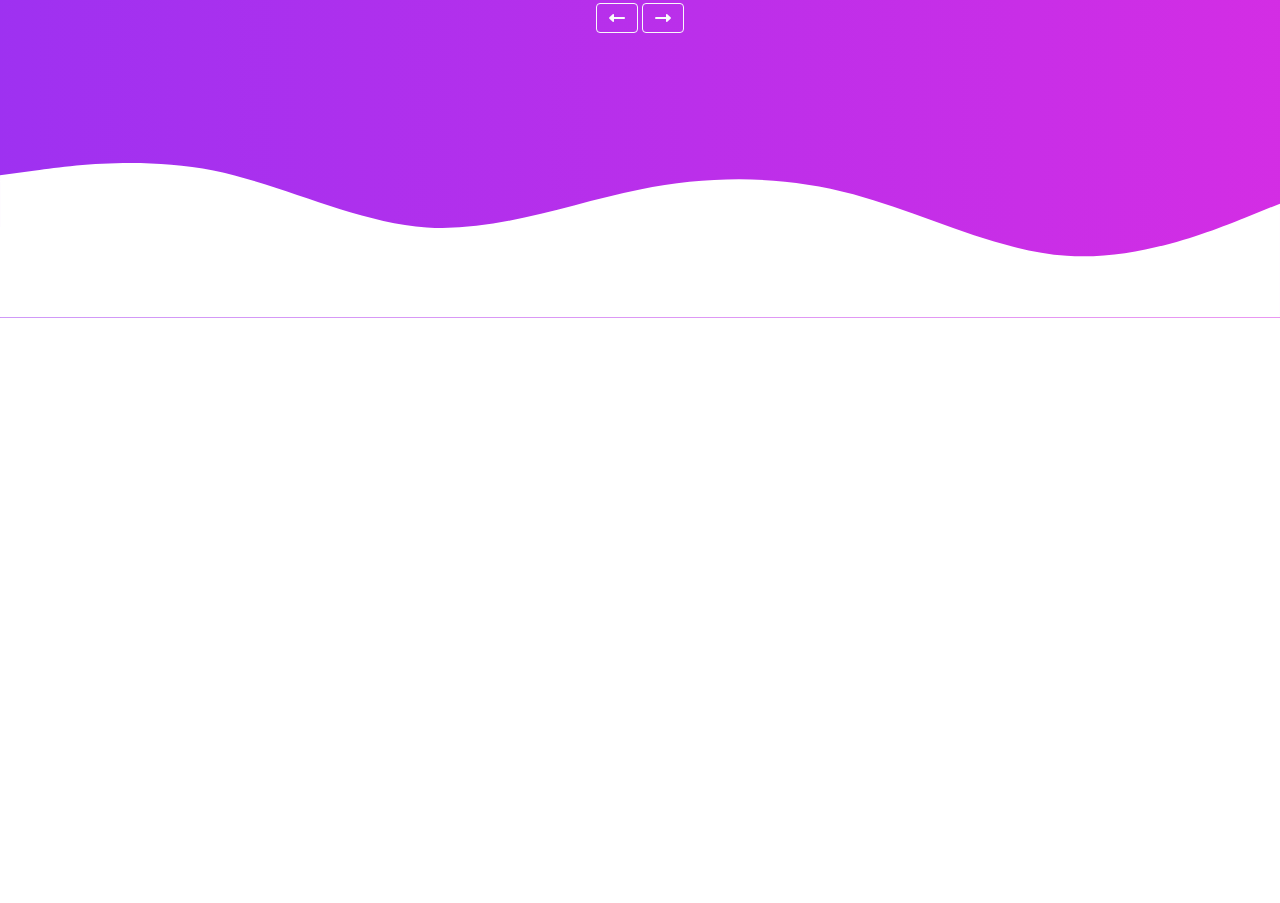
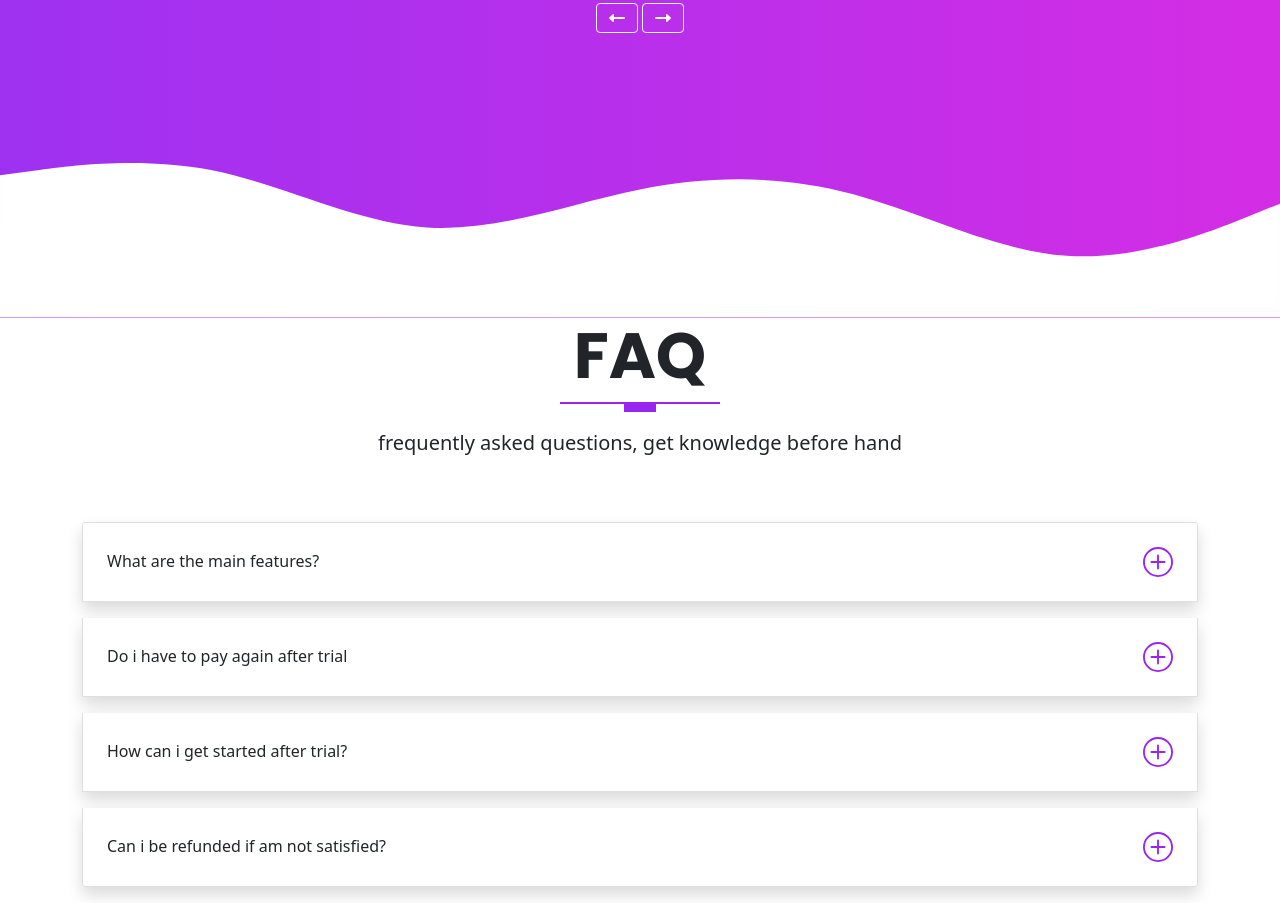
Before and after one commit to brandonOrellana/pagina-bootstrap, a website: page index.html in a window 1280 px wide. Shown: the part 4021-4924 px from the top of the page. Before the commit the page ends 4339 px from the top, so only its background shows below. Drawn offline with Linux system fonts and the light colour scheme.

Commit message:
feat:sections question

```diff
--- a/index.html
+++ b/index.html
@@ -361,6 +361,82 @@
        <svg xmlns="http://www.w3.org/2000/svg" viewBox="0 0 1440 320"><path fill="#fff" fill-opacity="1" d="M0,160L40,154.7C80,149,160,139,240,154.7C320,171,400,213,480,218.7C560,224,640,192,720,176C800,160,880,160,960,181.3C1040,203,1120,245,1200,250.7C1280,256,1360,224,1400,208L1440,192L1440,320L1400,320C1360,320,1280,320,1200,320C1120,320,1040,320,960,320C880,320,800,320,720,320C640,320,560,320,480,320C400,320,320,320,240,320C160,320,80,320,40,320L0,320Z"></path></svg>
       </section>
 
+      <!--  -->
+      <!-- START SECTION 6 - THE FAQ -->
+      <!-- -->
+      <section id="faq" class="faq">
+        <div class="container">
+          <div class="row text-center">
+            <h1 class="display-3 fw-bold text-uppercase">faq</h1>
+            <div class="heading-line"></div>
+            <p class="lead">frequently asked questions, get knowledge before hand</p>
+          </div>
+          <!-- ACCORDION CONTENT -->
+          <div class="row mt-5">
+            <div class="col-md-12">
+              <div class="accordion" id="accordionExample">
+                <!-- ACCORDION ITEM 1 -->
+                <div class="accordion-item shadow mb-3">
+                  <h2 class="accordion-header" id="headingOne">
+                    <button class="accordion-button collapsed" type="button" data-bs-toggle="collapse" data-bs-target="#collapseOne" aria-expanded="true" aria-controls="collapseOne">
+                      What are the main features?
+                    </button>
+                  </h2>
+                  <div id="collapseOne" class="accordion-collapse collapse" aria-labelledby="headingOne" data-bs-parent="#accordionExample">
+                    <div class="accordion-body">
+                      <strong>This is the first item's accordion body.</strong> It is shown by default, until the collapse plugin adds the appropriate classes that we use to style each element. These classes control the overall appearance, as well as the showing and hiding via CSS transitions. You can modify any of this with custom CSS or overriding our default variables. It's also worth noting that just about any HTML can go within the <code>.accordion-body</code>, though the transition does limit overflow.
+                    </div>
+                  </div>
+                </div>
+                <!-- ACCORDION ITEM 2 -->
+                <div class="accordion-item shadow mb-3">
+                  <h2 class="accordion-header" id="headingTwo">
+                    <button class="accordion-button collapsed " type="button" data-bs-toggle="collapse" data-bs-target="#collapseTwo" aria-expanded="false" aria-controls="collapseTwo">
+                      Do i have to pay again after trial
+                    </button>
+                  </h2>
+                  <div id="collapseTwo" class="accordion-collapse collapse" aria-labelledby="headingTwo" data-bs-parent="#accordionExample">
+                    <div class="accordion-body">
+                      <strong>This is the second item's accordion body.</strong> It is hidden by default, until the collapse plugin adds the appropriate classes that we use to style each element. These classes control the overall appearance, as well as the showing and hiding via CSS transitions. You can modify any of this with custom CSS or overriding our default variables. It's also worth noting that just about any HTML can go within the <code>.accordion-body</code>, though the transition does limit overflow.
+                    </div>
+                  </div>
+                </div>
+                <!-- ACCORDION ITEM 3 -->
+                <div class="accordion-item shadow mb-3">
+                  <h2 class="accordion-header" id="headingThree">
+                    <button class="accordion-button collapsed" type="button" data-bs-toggle="collapse" data-bs-target="#collapseThree" aria-expanded="false" aria-controls="collapseThree">
+                      How can i get started after trial?
+                    </button>
+                  </h2>
+                  <div id="collapseThree" class="accordion-collapse collapse" aria-labelledby="headingThree" data-bs-parent="#accordionExample">
+                    <div class="accordion-body">
+                      <strong>This is the third item's accordion body.</strong> It is hidden by default, until the collapse plugin adds the appropriate classes that we use to style each element. These classes control the overall appearance, as well as the showing and hiding via CSS transitions. You can modify any of this with custom CSS or overriding our default variables. It's also worth noting that just about any HTML can go within the <code>.accordion-body</code>, though the transition does limit overflow.
+                    </div>
+                  </div>
+                </div>
+                <!-- ACCORDION ITEM 4 -->
+                <div class="accordion-item shadow mb-3">
+                  <h2 class="accordion-header" id="headingFour">
+                    <button class="accordion-button collapsed" type="button" data-bs-toggle="collapse" data-bs-target="#collapseThree" aria-expanded="false" aria-controls="collapseFour">
+                      Can i be refunded if am not satisfied?
+                    </button>
+                  </h2>
+                  <div id="collapseFour" class="accordion-collapse collapse" aria-labelledby="headingFour" data-bs-parent="#accordionExample">
+                    <div class="accordion-body">
+                      <strong>This is the third item's accordion body.</strong> It is hidden by default, until the collapse plugin adds the appropriate classes that we use to style each element. These classes control the overall appearance, as well as the showing and hiding via CSS transitions. You can modify any of this with custom CSS or overriding our default variables. It's also worth noting that just about any HTML can go within the <code>.accordion-body</code>, though the transition does limit overflow.
+                    </div>
+                  </div>
+                </div>
+
+              </div>
+            </div>
+          </div>
+        </div>
+      </section>
+
+
+
+
 
 
 
--- a/scss/_custom.scss
+++ b/scss/_custom.scss
@@ -22,6 +22,8 @@ $black:    #000 !default;
 $primary:       $purple-dark;
 $secondary:     $pink;
 //accordion overrides
+$accordion-padding-y:                     1.5rem;
+$accordion-padding-x:                     1.5rem;
 $accordion-icon-color:                    $primary;
 $accordion-icon-active-color:             $secondary;
 
```
Also changed, not shown: assets/css/style.css, 1 other file.
